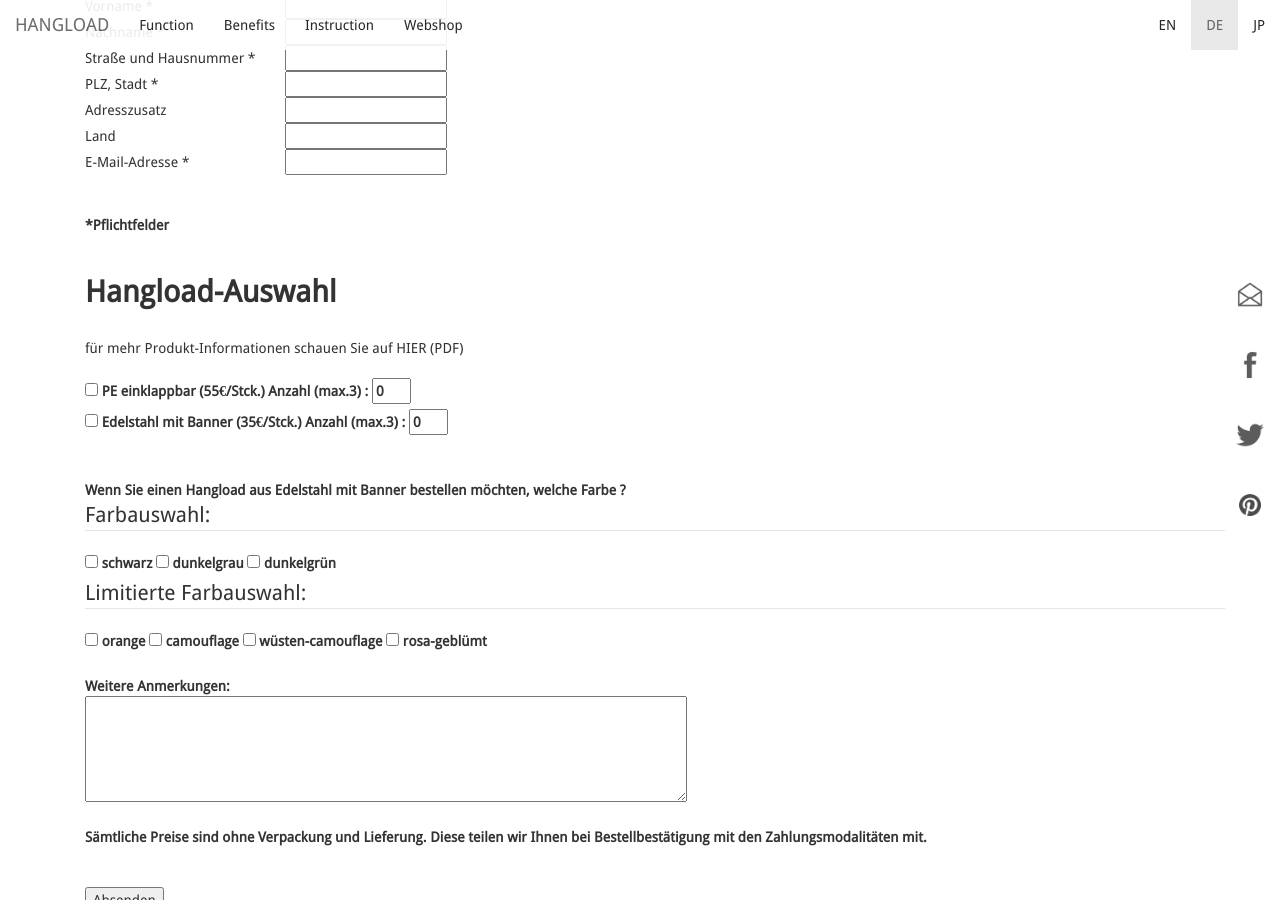
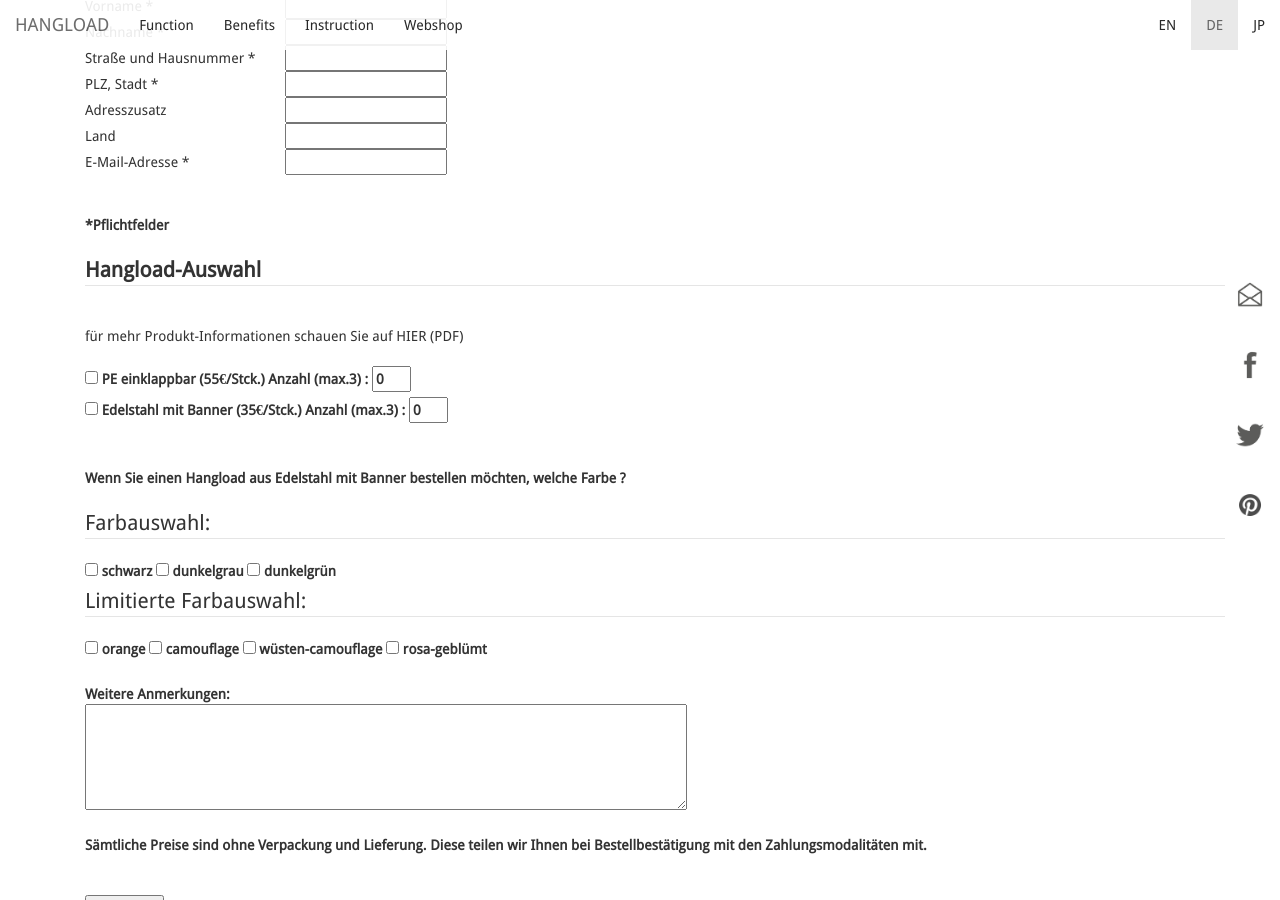
Before and after one commit to bodokaiser/hangload.com, a Jekyll site: the page built from de/webshop/index.html, in a window 1280 px wide and 900 px high, scrolled down 2035 px. Built offline with Jekyll 4.4.1, drawn with Linux system fonts in a browser that asks for light colours; nearby versions of some CDN libraries; library files that are not in the unit come from our copies; Markdown is read by kramdown in place of the engine named in the settings.

Commit message:
Update index.html

```diff
--- a/de/webshop/index.html
+++ b/de/webshop/index.html
@@ -197,7 +197,7 @@
 
 <br>
 <br>
-<h2> <strong>Hangload-Auswahl </strong> </h2> <br>
+<legend><strong>Hangload-Auswahl </strong> </legend> <br>
 
 für mehr Produkt-Informationen schauen Sie auf HIER (PDF) <br>
 <br>
@@ -216,7 +216,7 @@
 <br>
 <strong>Wenn Sie einen Hangload aus Edelstahl mit Banner bestellen möchten, welche Farbe ? </strong>
 <br>
-
+<br>
 
 <legend> Farbauswahl: </legend>
 <label><input type="checkbox" name="kk" value="schwarz"> schwarz </label>
```
